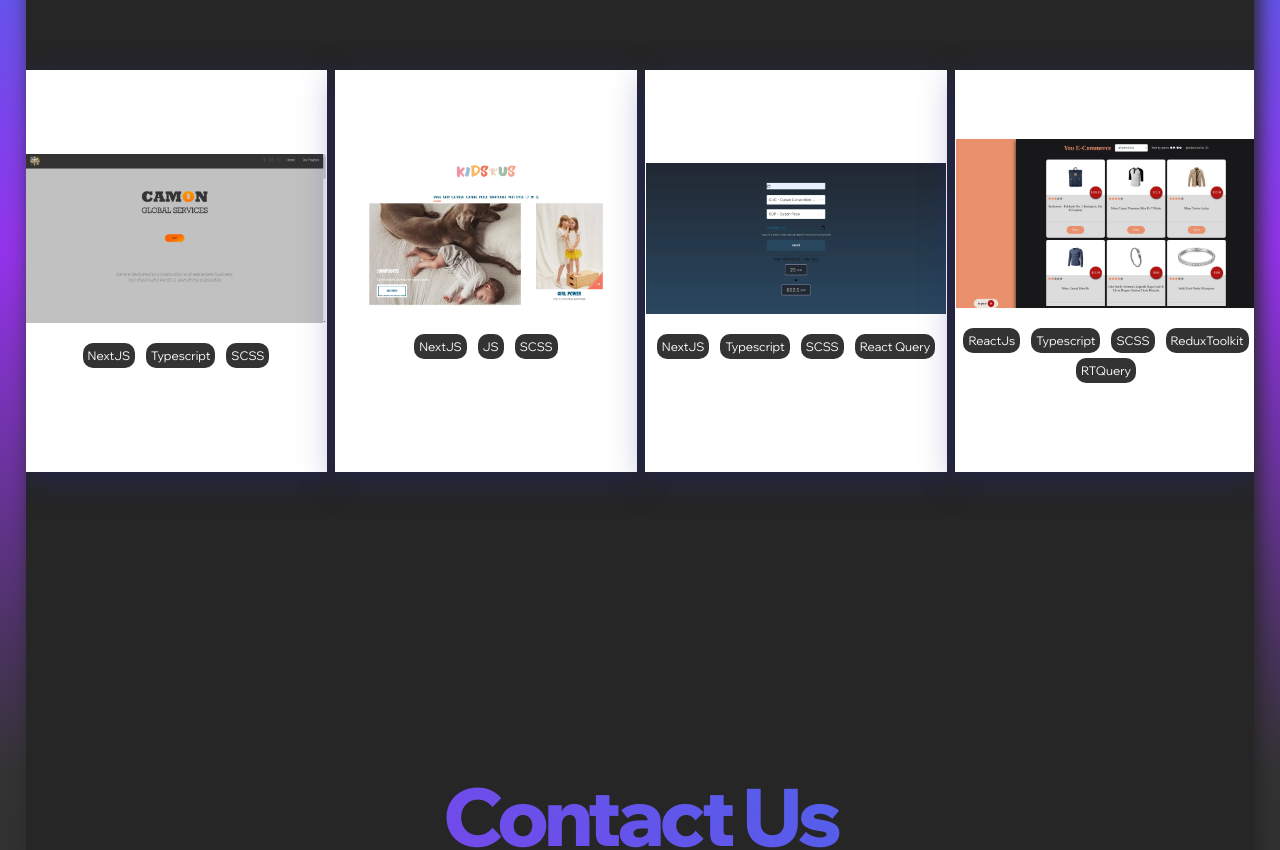
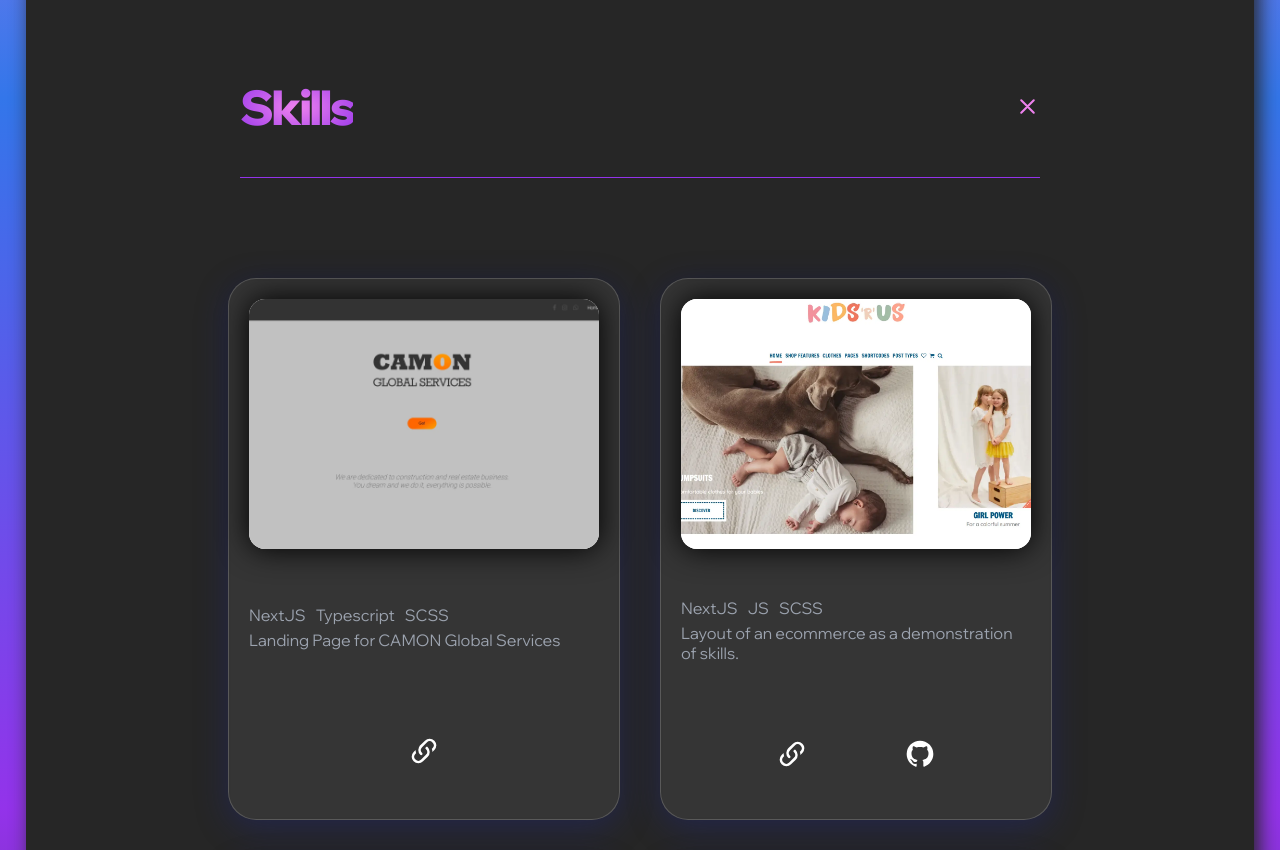
Before and after one commit to fjmg84/portafolio, a Svelte app: page / in a window 1280 px wide. Shown: the part 1320-2170 px from the top of the page. Built offline with nearby package versions, Linux system fonts and the light colour scheme.

Commit message:
fix styles

```diff
--- a/src/Home.svelte
+++ b/src/Home.svelte
@@ -50,19 +50,12 @@
   <Header />
   <Main />
   <Footer />
-  <div id="move__logo" class="move__logo">
+  <!--  <div id="move__logo" class="move__logo">
     <img src="./logo.png" width="0" height="0" alt="logo" />
-  </div>
+  </div> -->
 </div>
 
 <style lang="scss">
-  /* .glass {
-    backdrop-filter: blur(2px);
-    background-color: rgba(255, 255, 255, 0.07);
-    border: 1px solid rgba(255, 255, 255, 0.18);
-    box-shadow: 0 8px 32px 0 rgba(31, 38, 135, 0.37);
-  } */
-
   .move__logo {
     position: absolute;
     z-index: 100;
--- a/src/common/Section.svelte
+++ b/src/common/Section.svelte
@@ -32,14 +32,12 @@
   }
 </script>
 
-<h1>
-  <span>
+<button on:click={toggleF}>
+  <h1>
     {title}
-  </span>
-  <button class="btn" id={btnProps} on:click={toggleF}>
-    <img src="./svg/close.svg" alt="close" width="25" height="25" />
-  </button>
-</h1>
+  </h1>
+  <img id={btnProps} src="./svg/close.svg" alt="close" width="25" height="25" />
+</button>
 
 <div class="idDiv" id={`${divProps}`}>
   <div class="text">
@@ -57,16 +55,22 @@
     margin-bottom: 5%;
   }
 
-  h1 {
+  button {
+    font-family: "Wix Madefor Display", sans-serif;
+    cursor: pointer;
+    background: transparent;
+    border: none;
     display: flex;
     align-items: center;
+    justify-content: space-between;
     gap: 20px;
-    span {
+    width: 100%;
+    h1 {
       letter-spacing: -0.06em;
     }
   }
 
-  .btn {
+  img {
     display: flex;
     justify-content: center;
     align-items: center;
--- a/src/components/main/Gallery/index.svelte
+++ b/src/components/main/Gallery/index.svelte
@@ -2,46 +2,96 @@
   import { jobs } from "../../../data/data.json";
 </script>
 
-<div class="gallery">
 {#each jobs as job}
-    <div class="card">
-      <div class="front glass">
+  <article class="glass">
+    <picture>
       <img
         width="300"
         height="400"
         src={`./image/${job.image}`}
         alt={job.image}
       />
+    </picture>
+
+    <div class="text">
       <ul>
         {#each job.tools as tool}
           <li>{tool}</li>
         {/each}
       </ul>
+      <p>{job.description}</p>
     </div>
 
-      <div class={`back orange`}>
-        <h3><a target="_blank" href={job.site}>site</a></h3>
-        <span />
+    <div class="links">
+      <a target="_blank" href={job.site}>
+        <span>
+          <svg
+            xmlns="http://www.w3.org/2000/svg"
+            width="2em"
+            height="2em"
+            viewBox="0 0 24 24"
+            ><path
+              fill="currentColor"
+              d="M10.59 13.41c.41.39.41 1.03 0 1.42c-.39.39-1.03.39-1.42 0a5.003 5.003 0 0 1 0-7.07l3.54-3.54a5.003 5.003 0 0 1 7.07 0a5.003 5.003 0 0 1 0 7.07l-1.49 1.49c.01-.82-.12-1.64-.4-2.42l.47-.48a2.982 2.982 0 0 0 0-4.24a2.982 2.982 0 0 0-4.24 0l-3.53 3.53a2.982 2.982 0 0 0 0 4.24m2.82-4.24c.39-.39 1.03-.39 1.42 0a5.003 5.003 0 0 1 0 7.07l-3.54 3.54a5.003 5.003 0 0 1-7.07 0a5.003 5.003 0 0 1 0-7.07l1.49-1.49c-.01.82.12 1.64.4 2.43l-.47.47a2.982 2.982 0 0 0 0 4.24a2.982 2.982 0 0 0 4.24 0l3.53-3.53a2.982 2.982 0 0 0 0-4.24a.973.973 0 0 1 0-1.42Z"
+            /></svg
+          >
+        </span>
+      </a>
       {#if job.github}
-          <a target="_blank" href={job.github}>repo</a>
+        <a target="_blank" href={job.github}>
+          <span>
+            <svg
+              xmlns="http://www.w3.org/2000/svg"
+              width="2em"
+              height="2em"
+              viewBox="0 0 24 24"
+              ><path
+                fill="currentColor"
+                d="M12 2A10 10 0 0 0 2 12c0 4.42 2.87 8.17 6.84 9.5c.5.08.66-.23.66-.5v-1.69c-2.77.6-3.36-1.34-3.36-1.34c-.46-1.16-1.11-1.47-1.11-1.47c-.91-.62.07-.6.07-.6c1 .07 1.53 1.03 1.53 1.03c.87 1.52 2.34 1.07 2.91.83c.09-.65.35-1.09.63-1.34c-2.22-.25-4.55-1.11-4.55-4.92c0-1.11.38-2 1.03-2.71c-.1-.25-.45-1.29.1-2.64c0 0 .84-.27 2.75 1.02c.79-.22 1.65-.33 2.5-.33c.85 0 1.71.11 2.5.33c1.91-1.29 2.75-1.02 2.75-1.02c.55 1.35.2 2.39.1 2.64c.65.71 1.03 1.6 1.03 2.71c0 3.82-2.34 4.66-4.57 4.91c.36.31.69.92.69 1.85V21c0 .27.16.59.67.5C19.14 20.16 22 16.42 22 12A10 10 0 0 0 12 2Z"
+              /></svg
+            >
+          </span>
+        </a>
       {/if}
-        <p>{job.description}</p>
     </div>
-    </div>
+  </article>
 {/each}
-</div>
 
 <style lang="scss">
   @import "../../../color.scss";
 
-  .gallery {
+  article {
     display: flex;
-    flex-direction: row;
+    flex-wrap: wrap;
+    border-radius: 28px;
+    padding: 20px;
+    transition: all 0.5s ease;
+    cursor: crosshair;
+    width: 100%;
+    max-width: 350px;
+    height: 500px;
+
+    &:hover {
+      box-shadow: 0 0 4px $dark_violet;
+    }
+  }
+
+  picture {
+    display: flex;
     align-items: center;
     justify-content: center;
+    overflow: hidden;
     width: 100%;
+    background: white;
+    border-radius: 16px;
+    position: relative;
+    height: 250px;
+    box-shadow: 0 0 30px black;
+    & img {
+      width: auto;
       height: 100%;
-    gap: 10px;
+      position: absolute;
+    }
   }
 
   .glass {
@@ -51,108 +101,26 @@
     box-shadow: 0 8px 32px 0 rgba(31, 38, 135, 0.37);
   }
 
-  .card {
-    position: relative;
-    width: 300px;
-    height: 400px;
-
-    div {
-      position: absolute;
-      width: 100%;
-      height: 100%;
+  .text {
     display: flex;
-      align-items: center;
-      justify-content: center;
-      backface-visibility: hidden;
-      transition: 1s;
-    }
-
-    &:hover {
-      cursor: pointer;
-      .front {
-        transform: perspective(500px) rotateY(180deg);
-      }
-      .back {
-        transform: perspective(500px) rotateY(360deg);
+    flex-direction: column;
+    gap: 5px;
+    ul {
+      list-style: none;
+      display: flex;
+      gap: 10px;
+      flex-wrap: wrap;
     }
   }
 
-    .front {
+  .links {
     display: flex;
-      flex-direction: column;
-      background: white;
-      overflow: hidden;
-      transform: perspective(500px) rotateY(0deg);
-
-      ul {
-        margin: 20px 0;
-        display: flex;
-        flex-direction: row;
-        flex-wrap: wrap;
-        gap: 5px;
+    width: 100%;
+    justify-content: space-evenly;
     align-items: center;
-        justify-content: center;
-        width: 100%;
-        li {
-          margin: 0 1%;
-          display: inline;
-          padding: 0;
-          list-style: none;
-          background-color: $black;
-          border-radius: 10px;
-          color: white;
-          padding: 5px;
-          font-size: 12px;
-        }
-      }
-
-      img {
-        width: 100%;
-        height: auto;
-        overflow: overlay;
-      }
-    }
-
-    .orange {
-      background: linear-gradient(45deg, $violet, $dark_violet, $black);
-      h3,
-      a {
-        color: $black;
-      }
-
-      span {
-        margin: 2% 0%;
-        width: 90%;
-        height: 0.5px;
-        background: $black;
-      }
 
     a {
-        text-decoration: none;
-      }
-    }
-
-    .back {
-      display: flex;
-      flex-direction: column;
-      transform: perspective(500px) rotateY(180deg);
-
-      p {
       color: white;
-        margin: 2%;
-        text-align: center;
-      }
-    }
-  }
-
-  @media (max-width: 825px) {
-    .gallery {
-      flex-direction: column;
-    }
-
-    img {
-      margin: 5%;
-      transform: rotateY(0deg);
     }
   }
 </style>
--- a/src/components/main/Main/Jobs.svelte
+++ b/src/components/main/Main/Jobs.svelte
@@ -3,7 +3,7 @@
   import { experience } from "../../../data/data.json";
 </script>
 
-<div class="container">
+<article class="container">
   <Section
     divProps={"experience"}
     btnProps={"experienceBtn"}
@@ -18,7 +18,7 @@
       {/each}
     </ul>
   </Section>
-</div>
+</article>
 
 <style lang="scss">
   ul {
--- a/src/components/main/index.svelte
+++ b/src/components/main/index.svelte
@@ -6,7 +6,6 @@
 </script>
 
 <main>
-  <div class="divSection">
   <section>
     <AboutMe />
   </section>
@@ -16,12 +15,9 @@
   <section>
     <Skills />
   </section>
-  </div>
-  <div class="divGallery">
-    <section>
+  <section class="gallery">
     <Gallery />
   </section>
-  </div>
 </main>
 
 <style lang="scss">
@@ -32,32 +28,22 @@
     justify-content: center;
     gap: 100px;
     padding: 0 5%;
-    height: auto;
   }
 
-  /* .divGallery {
+  section {
+    width: 100%;
+    max-width: 800px;
+  }
+
+  .gallery {
     display: flex;
+    flex-direction: row;
     align-items: center;
     justify-content: center;
-    height: auto;
-    width: auto;
-  } */
-
-  .divSection {
-    display: flex;
-    justify-content: center;
-    flex-direction: column;
-    width: 70%;
-    height: auto;
-  }
-
-  .divSection:nth-last-child(1) {
-    max-width: 100%;
-  }
-
-  @media (max-width: 800px) {
-    .divSection {
+    flex-wrap: wrap;
     width: 100%;
-    }
+    height: 100%;
+    gap: 40px;
+    max-width: 1000px;
   }
 </style>
--- a/src/data/data.json
+++ b/src/data/data.json
@@ -40,6 +40,7 @@
       "HTML",
       "CSS",
       "SASS",
+      "Tailwindcss",
       "Styles Component",
       "JavaScript",
       "TypeScript",
@@ -47,6 +48,7 @@
       "NextJS",
       "Svelte",
       "Redux",
+      "Zustand",
       "NodeJs",
       "Linux Server",
       "SQL",
@@ -81,7 +83,13 @@
     {
       "name": "Shopping Cart",
       "description": "Simulates the process of adding and removing products to a shopping cart from an online store.",
-      "tools": ["ReactJs", "Typescript", "SCSS", "ReduxToolkit", "RTQuery"],
+      "tools": [
+        "ReactJs",
+        "Typescript",
+        "Tailwindcss",
+        "ReduxToolkit",
+        "RTQuery"
+      ],
       "site": "https://shopping-cart-five-bay.vercel.app/",
       "github": "https://github.com/fjmg84/shopping-cart",
       "image": "shopping__cart.webp"
```
Also changed, not shown: 2 other files (tests, documents, lock files or other folders). Lines whose indentation alone changed are shown as unchanged.
